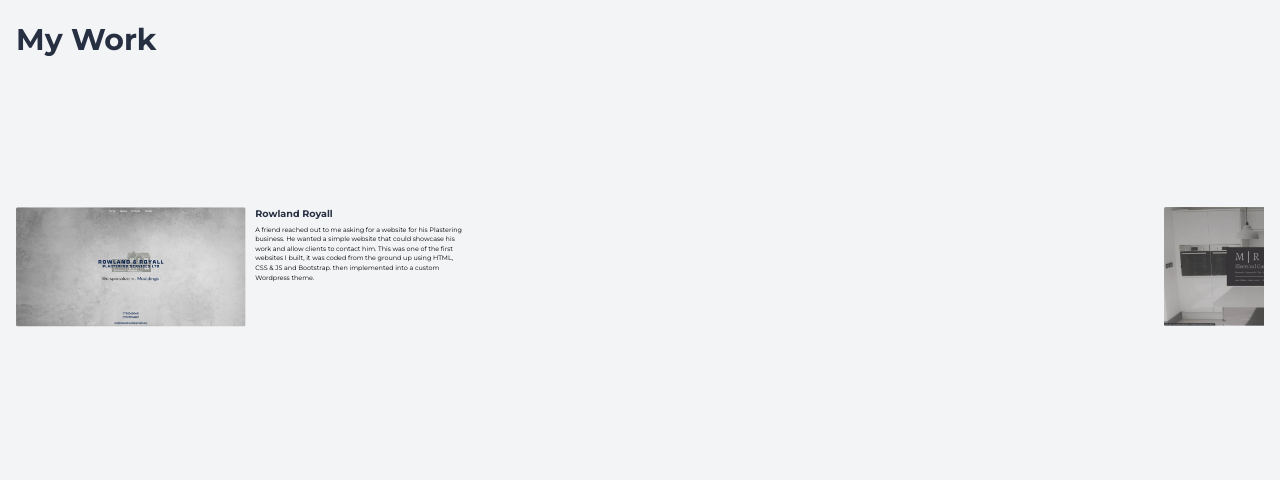
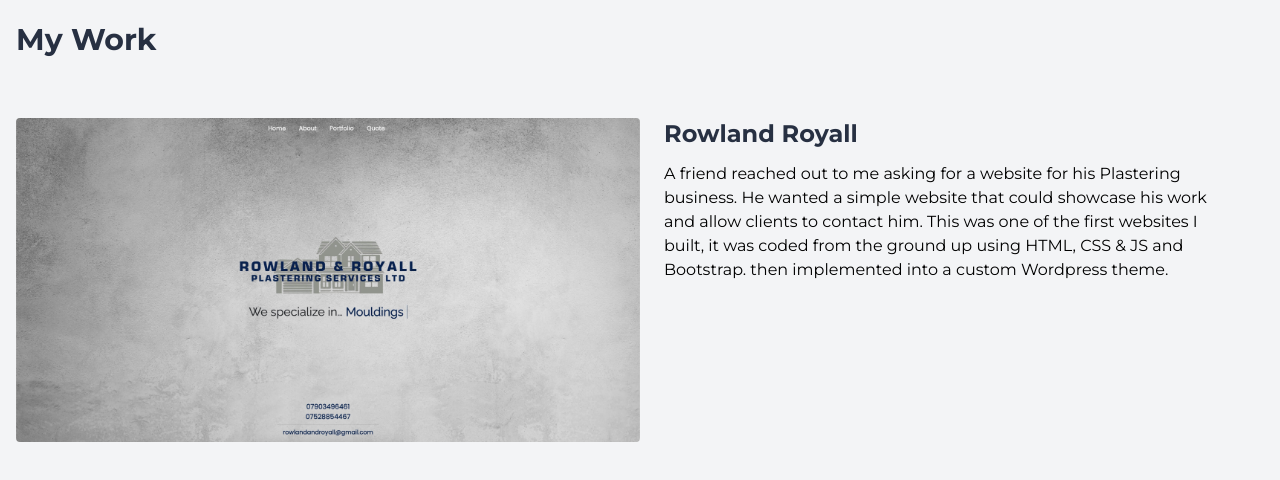
Before and after one commit to mikeharrison4/mike-portfolio, a Next.js app: page / in a window 1280 px wide. Shown: the part 1006-1486 px from the top of the page. Built offline with nearby package versions, Linux system fonts and the light colour scheme; some icons are missing.

Commit message:
add scale transition

```diff
--- a/components/homepage/MyWork/MyWork.module.scss
+++ b/components/homepage/MyWork/MyWork.module.scss
@@ -9,6 +9,10 @@
   -ms-overflow-style: none;
   scrollbar-width: none;
 
+  @media (prefers-reduced-motion) {
+    scroll-behavior: auto;
+  }
+
   &::-webkit-scrollbar {
     display: none;
   }
@@ -18,25 +22,35 @@
     scroll-snap-stop: always;
     cursor: pointer;
     padding: 3rem 0;
-    flex: 1 0 calc(100% - 100px);
+    flex: 1 0 100%;
   }
 }
 
-.activeSlide {
-  > div {
-    transform: scale(1);
-    transform-origin: left;
+.slide {
+  //> div {
+    //transform: scale(100%);
+  //}
+
+  + div > div {
+    transform: scale(0.5);
+      transform-origin: left;
+    //opacity: 0.4;
   }
-
-  //+ div > div {
-  //  transform: scale(0.4);
-  //  transform-origin: left;
-  //}
 }
 
-.inactiveSlide {
-  > div {
-    transform: scale(0.4);
-    transform-origin: left;
-  }
+//.activeSlide {
+//  transform: scale(1);
+//  transform-origin: left;
+//  transition: all ease-in 0.25s;
+//}
+//
+//
+//.inactiveSlide {
+//  transform: scale(0.5);
+//  transform-origin: left;
+//  transition: all ease-in 0.25s;
+//}
+
+.hello {
+  background: red
 }
--- a/components/homepage/MyWork/Project.tsx
+++ b/components/homepage/MyWork/Project.tsx
@@ -14,8 +14,8 @@ function Project({
   title, description, imageName, skillsUsed, activeSlide,
 }: ProjectProps) {
   return (
-    <div className={`${activeSlide ? styles.activeSlide : styles.inactiveSlide}`}>
-      <div className="grid grid-cols-2">
+    <div className={`${styles.slide}`}>
+      <div className={`grid grid-cols-2 ${activeSlide ? styles.activeSlide : styles.inactiveSlide}`}>
         <Image src={`/${imageName}`} alt={title} width={640} height={323} className="rounded" />
         <div className="px-6">
           <h4 className="text-2xl font-bold text-darkslate-grey pb-3">{title}</h4>
--- a/components/homepage/MyWork/index.tsx
+++ b/components/homepage/MyWork/index.tsx
@@ -1,4 +1,4 @@
-import React, { useState } from 'react';
+import React, { useEffect, useRef, useState } from 'react';
 import { Icon } from '@iconify-icon/react';
 import styles from './MyWork.module.scss';
 import Project from './Project';
@@ -38,49 +38,89 @@ const projects: Array<Work> = [
   },
 ];
 
-const baseInactiveScale = 0.4;
-const baseActiveScale = 1.0;
+const baseScale = 0.5;
 
 function MyWork() {
-  const { sliderRef, currentSlide } = useIntersectionObserver();
+  const { sliderRef, currentSlideIndex, lastScrollLeftRef } = useIntersectionObserver();
+
+  // useEffect(() => {
+  //   if (!sliderRef.current) return;
+  //
+  //   const presentSlide = sliderRef.current.children[currentSlideIndex];
+  //   const nextSlide = sliderRef.current.children[currentSlideIndex + 1];
+  //   const prevSlide = sliderRef.current.children[currentSlideIndex - 1];
+  //
+  //   presentSlide.children[0].style.transform = 'scale(1)';
+  //   if (nextSlide) nextSlide.children[0].style.transform = 'scale(0.5)';
+  //   if (prevSlide) prevSlide.children[0].style.transform = 'scale(0.5)';
+  // }, [currentSlideIndex]);
 
   function handleScroll() {
-    const slideWidth = (sliderRef.current.clientWidth - 100) * 0.001;
+    if (!sliderRef.current) return;
 
-    const presentSlide = sliderRef.current.children[currentSlide];
-    const nextSlide = sliderRef.current.children[currentSlide + 1];
-    const prevSlide = sliderRef.current.children[currentSlide - 1];
+    const isScrollingLeft = sliderRef.current.scrollLeft > lastScrollLeftRef.current;
 
-    const nextSlideScaleAmount = (sliderRef.current.scrollLeft * 0.001)
-      + baseInactiveScale
-      - slideWidth
-      * currentSlide;
+    const { scrollLeft, scrollWidth } = sliderRef.current;
+    const { clientWidth } = sliderRef.current;
 
-    const presentSlideScaleAmount = (baseActiveScale - (sliderRef.current.scrollLeft * 0.001))
-      + slideWidth
-      * currentSlide;
+    const decimalScrollLeftAmount = scrollLeft / clientWidth;
+    const scrollLeftPercentage = decimalScrollLeftAmount % 1 === 0
+      ? 1
+      : decimalScrollLeftAmount % 1;
 
-    const prevSlideScaleAmount = (sliderRef.current.scrollLeft * 0.001)
-      + baseInactiveScale
-      - slideWidth
-      * currentSlide;
+    const decimalScrollRightAmount = (clientWidth - (scrollLeft - clientWidth * currentSlideIndex))
+      / clientWidth;
+    const scrollRightPercentage = decimalScrollRightAmount % 1 === 0
+      ? 1
+      : decimalScrollRightAmount % 1;
 
-    if (presentSlideScaleAmount > baseInactiveScale && presentSlideScaleAmount < 1) {
-      presentSlide.children[0].style.transform = `scale(${presentSlideScaleAmount.toFixed(2)})`;
+    if (isScrollingLeft) {
+      const currentIndex = Math.floor(scrollLeft / clientWidth);
+
+      // console.log(scrollLeft, clientWidth * currentIndex);
+
+      const presentSlide = sliderRef.current.children[currentIndex];
+      const nextSlide = sliderRef.current.children[currentIndex + 1];
+
+      const halfToFullScale = scrollLeftPercentage / 2 + baseScale;
+
+      if (scrollLeft === clientWidth * currentIndex) {
+        presentSlide.children[0].style.transform = 'scale(1)';
+      } else {
+        presentSlide.children[0].style.transform = `scale(${1 - scrollLeftPercentage / 2})`;
+      }
+
+      if (nextSlide) nextSlide.children[0].style.transform = `scale(${halfToFullScale})`;
     }
 
-    if (Number(nextSlideScaleAmount.toFixed(2)) <= 1) {
-      nextSlide.children[0].style.transform = `scale(${nextSlideScaleAmount.toFixed(2)})`;
+    if (!isScrollingLeft) {
+      const currentIndex = Math.ceil(scrollLeft / clientWidth);
+
+      // console.log(scrollLeft, lastScrollLeftRef.current + clientWidth);
+      console.log(scrollLeft, clientWidth * currentIndex);
+
+      const presentSlide = sliderRef.current.children[currentIndex];
+      const prevSlide = sliderRef.current.children[currentIndex - 1];
+
+      const halfToFullScale = scrollRightPercentage / 2 + baseScale;
+
+      if (scrollLeft === clientWidth * currentIndex) {
+        presentSlide.children[0].style.transform = 'scale(1)';
+      } else {
+        presentSlide.children[0].style.transform = `scale(${1 - scrollRightPercentage / 2}`;
+      }
+
+      if (prevSlide) prevSlide.children[0].style.transform = `scale(${halfToFullScale})`;
     }
   }
 
   function handleClickLeft(): void {
     if (!sliderRef.current) return;
 
-    const isLastSlide = currentSlide === sliderRef.current.children.length - 1;
-    const isScrolling = sliderRef.current.scrollLeft % (sliderRef.current.clientWidth - 100) !== 0;
-    const isScrollingLast = (sliderRef.current.scrollLeft + 100)
-       % (sliderRef.current.clientWidth - 100) !== 0;
+    const isLastSlide = currentSlideIndex === sliderRef.current.children.length - 1;
+    const isScrolling = sliderRef.current.scrollLeft % (sliderRef.current.clientWidth) !== 0;
+    const isScrollingLast = (sliderRef.current.scrollLeft)
+       % (sliderRef.current.clientWidth) !== 0;
 
     if ((!isLastSlide && isScrolling) || (isLastSlide && isScrollingLast)) return;
 
@@ -95,7 +135,7 @@ function MyWork() {
   function handleClickRight(): void {
     if (!sliderRef.current) return;
 
-    const isScrolling = sliderRef.current.scrollLeft % (sliderRef.current.clientWidth - 100) !== 0;
+    const isScrolling = sliderRef.current.scrollLeft % (sliderRef.current.clientWidth) !== 0;
 
     if (isScrolling) return;
 
@@ -112,10 +152,10 @@ function MyWork() {
       <div className="flex justify-between">
         <h3 className="font-bold text-3xl text-darkslate-grey mb-3">My Work</h3>
         <div className="text-3xl">
-          <button disabled={currentSlide === 0} type="button" className="cursor-pointer mr-2 disabled:opacity-25" onClick={handleClickLeft}>
+          <button disabled={currentSlideIndex === 0} type="button" className="cursor-pointer mr-2 disabled:opacity-25" onClick={handleClickLeft}>
             <Icon icon="material-symbols:arrow-back-rounded" />
           </button>
-          <button disabled={currentSlide === projects.length - 1} type="button" className="cursor-pointer disabled:opacity-25" onClick={handleClickRight}>
+          <button disabled={currentSlideIndex === projects.length - 1} type="button" className="cursor-pointer disabled:opacity-25" onClick={handleClickRight}>
             <Icon icon="material-symbols:arrow-forward-rounded" />
           </button>
         </div>
@@ -130,7 +170,7 @@ function MyWork() {
             description={description}
             skillsUsed={skillsUsed}
             imageName={imageName}
-            activeSlide={currentSlide === index}
+            activeSlide={currentSlideIndex === index}
           />
         ))}
       </div>
--- a/components/homepage/useIntersectionObserver.ts
+++ b/components/homepage/useIntersectionObserver.ts
@@ -2,8 +2,8 @@ import React, { useRef, useState } from 'react';
 
 const useIntersectionObserver = () => {
   const sliderRef = useRef<HTMLDivElement>(null);
-  const lastScrollRef = useRef<number>(0);
-  const [currentSlide, setCurrentSlide] = useState(0);
+  const lastScrollLeftRef = useRef<number>(0);
+  const [currentSlideIndex, setCurrentSlideIndex] = useState(0);
 
   function cb(entries: any[]): void {
     // find the active slide
@@ -12,9 +12,9 @@ const useIntersectionObserver = () => {
 
     if (!sliderRef.current || activeSlide.intersectionRatio < 1) return undefined;
 
-    lastScrollRef.current = sliderRef.current.scrollLeft;
+    lastScrollLeftRef.current = sliderRef.current.scrollLeft;
 
-    return setCurrentSlide(Array.from(sliderRef.current.children).indexOf(activeSlide.target));
+    return setCurrentSlideIndex(Array.from(sliderRef.current.children).indexOf(activeSlide.target));
   }
 
   React.useEffect(() => {
@@ -34,7 +34,7 @@ const useIntersectionObserver = () => {
   }, []);
 
   return {
-    sliderRef, currentSlide, lastScrollRef,
+    sliderRef, currentSlideIndex, lastScrollLeftRef,
   };
 };
 
```
